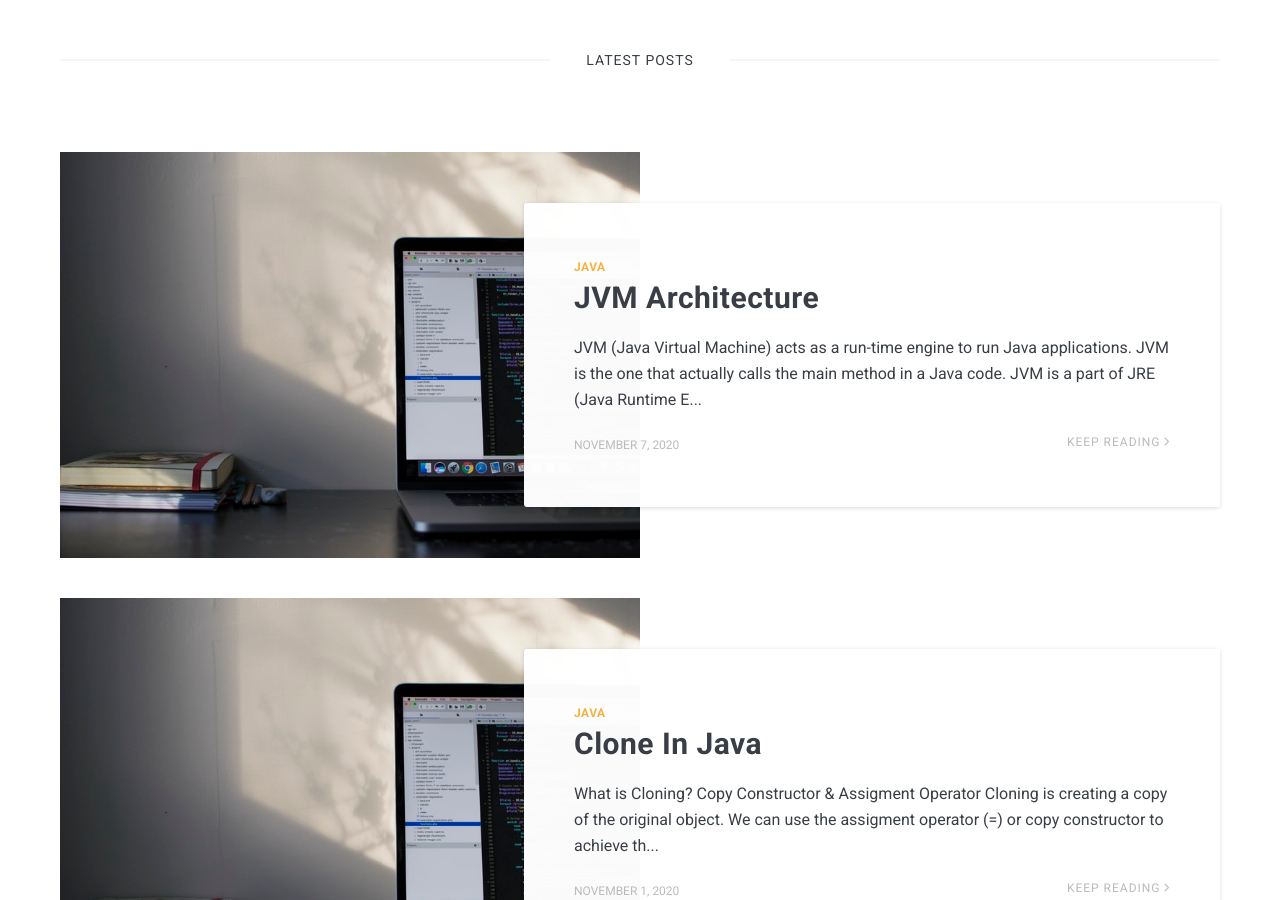
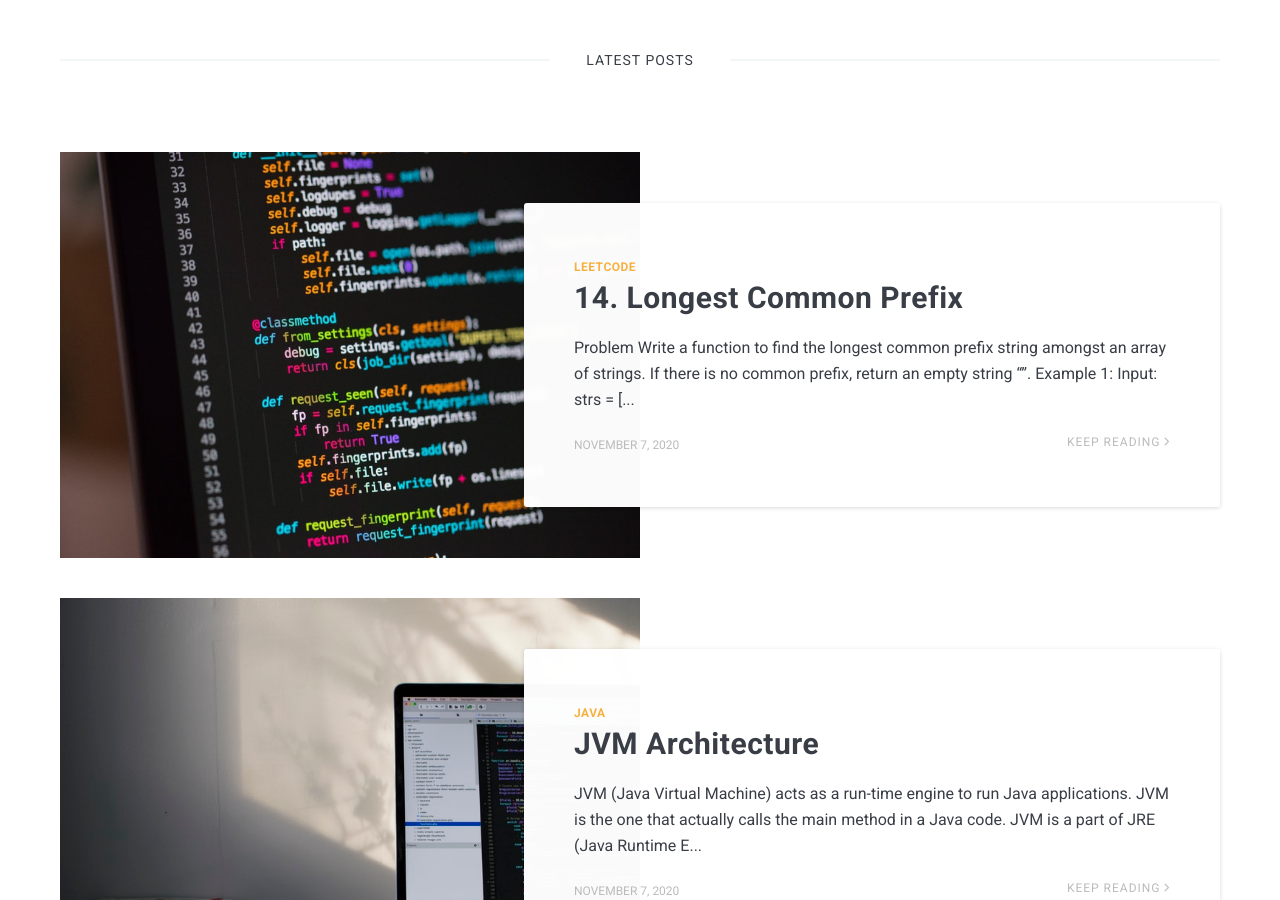
Before and after one commit to XiangXu/ywjxx, a Jekyll site: the page built from index.html, in a window 1280 px wide and 900 px high, scrolled down 712 px. Built offline with Jekyll 4.4.1, drawn with Linux system fonts in a browser that asks for light colours; nearby versions of some CDN libraries; the list of posts is cut into pages by our own code; some of the changed text lies outside the part shown.

Commit message:
leetcode 14

````diff
--- a/_posts/2020-11-01-LeetCode-13.markdown
+++ b/_posts/2020-11-01-LeetCode-13.markdown
@@ -139,5 +139,5 @@ class Solution
 
 ## Time & Space Complexity:
 
-* **Time Complexity: O(l)**: length of String s.
+* **Time Complexity: O(1)**: length of String s.
 * **Space Complexity: O(1)**: Constant space is used.
--- /dev/null
+++ b/_posts/2020-11-07-LeetCode-14.markdown
@@ -0,0 +1,70 @@
+---
+layout: post
+title:  14. Longest Common Prefix
+date:   2020-11-07 13:17
+image:  leetcode.jpeg
+tags:   LeetCode
+---
+
+## Problem
+
+Write a function to find the longest common prefix string amongst an array of strings.
+
+If there is no common prefix, return an empty string "".
+
+```
+Example 1:
+
+Input: strs = ["flower","flow","flight"]
+Output: "fl"
+
+Example 2:
+
+Input: strs = ["dog","racecar","car"]
+Output: ""
+Explanation: There is no common prefix among the input strings.
+```
+
+Constraints:
+
+* 0 <= strs.length <= 200
+* 0 <= strs[i].length <= 200
+* strs[i] consists of only lower-case English letters.
+
+
+## Solution
+
+1. Get the first String from the given array. **String prefix = strs[0]**
+2. Iterator the given array and check if current String is start with prefix.
+3. If not, then we need to remove the last character of prefix and check again.
+
+```java
+class Solution
+{
+    public String longestCommonPrefix(String[] strs)
+    {
+        if(strs == null || strs.length == 0)
+            return "";
+
+        String prefix = strs[0];
+
+        for(int i=1; i<strs.length; i++)
+        {
+            while(!strs[i].startsWith(prefix))
+            {
+                prefix = prefix.substring(0, prefix.length()-1);
+            }
+        }
+
+        return prefix;
+    }
+}
+```
+
+<!-- Line breaks -->
+<br />
+
+## Time & Space Complexity:
+
+* **Time Complexity: O(1)**: length of String s.
+* **Space Complexity: O(1)**: Constant space is used.
````
